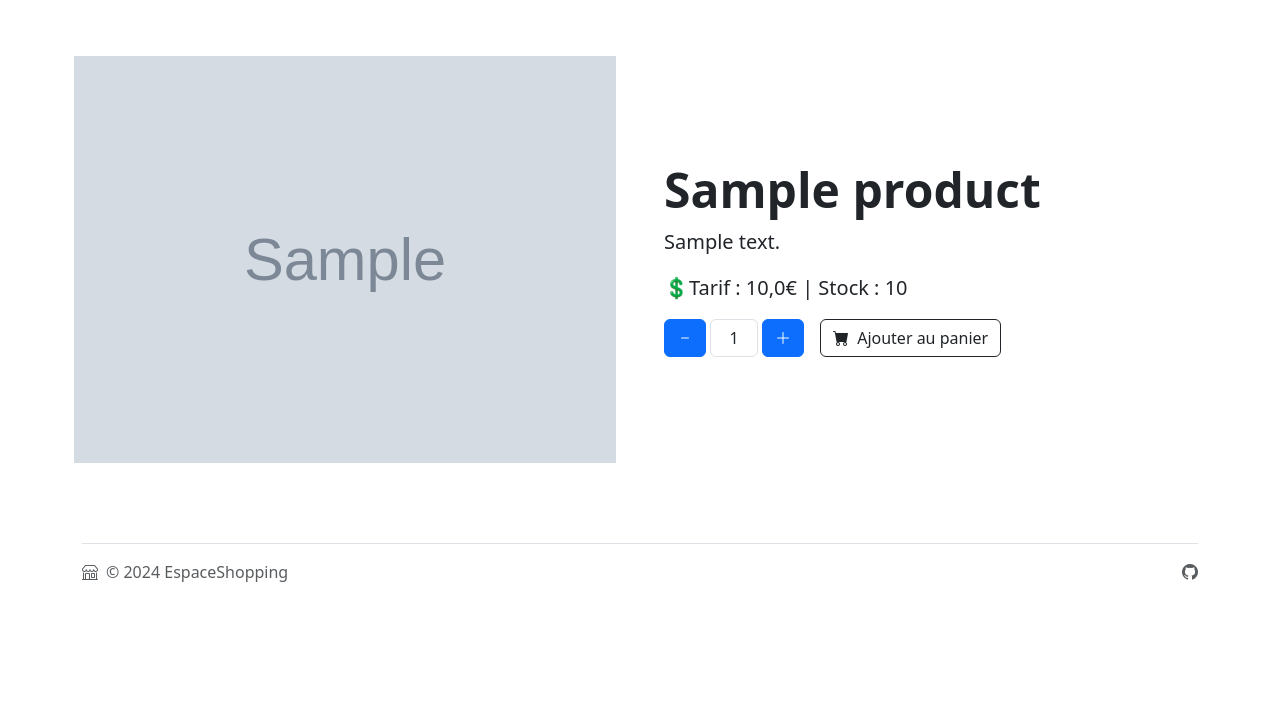
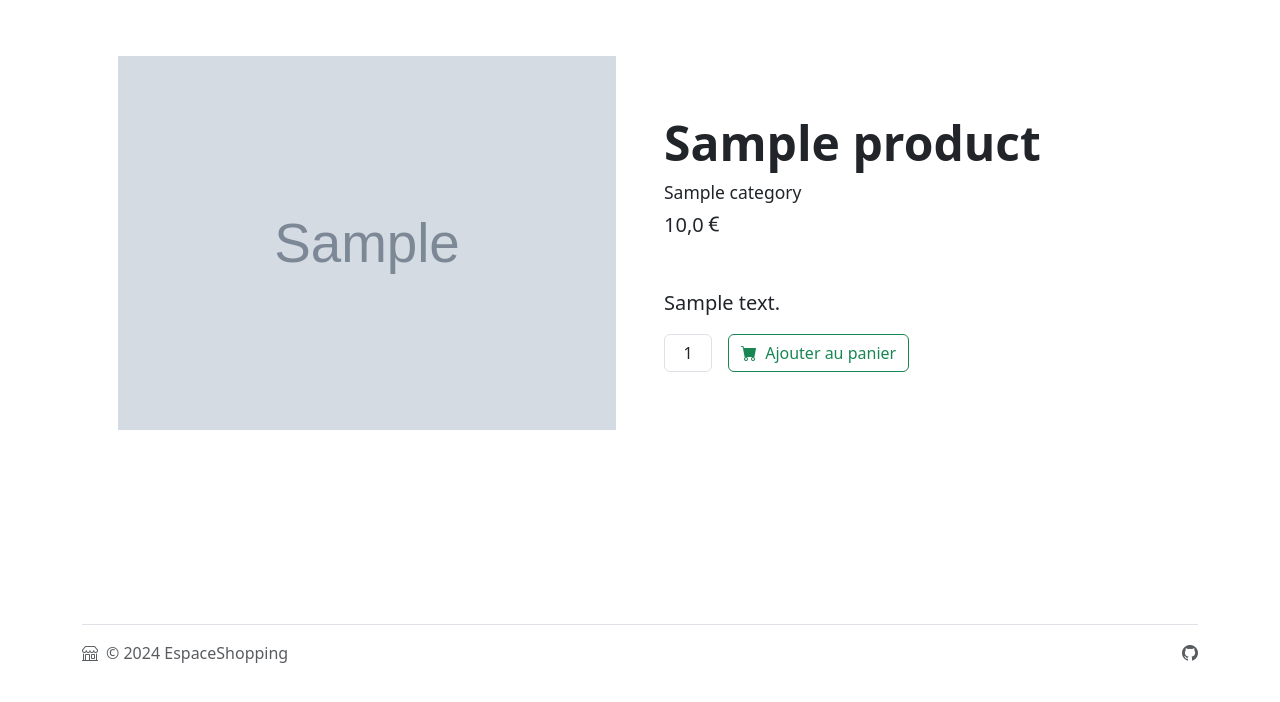
Before and after one commit to DylanLakhdari/EspaceShopping, a Django app: a page that uses templates/catalog/product_detail.html in a window 1280 px wide. Shown: the part 62-764 px from the top of the page. Run offline with Django 5.2, Linux system fonts and the light colour scheme; tables that the repository leaves empty hold one stand-in row (values such as "Sample post"); grey boxes marked "Sample" are stand-in pictures.

Commit message:
Refonte de product_detail.html

```diff
--- a/templates/catalog/product_detail.html
+++ b/templates/catalog/product_detail.html
@@ -19,28 +19,25 @@
 
 {% block main %}
 
-    <section class="py-2">
-        <div class="container px-4 px-lg-1 my-5">
+    <section class="py-2" style="min-height: 600px;">
+        <div class="container px-4 px-lg-5 my-5">
             <div class="row gx-4 gx-lg-5 align-items-center">
-                <div class="col-md-6 d-flex justify-content-center">
-                    <img class="card-img-top mb-5 mb-md-0" src="{{ products.thumbnail.url }}" alt="..." />
+                <div class="col-md-6">
+                    <img class="card-img-top mb-5 mb-md-0" src="{{ products.thumbnail.url }}" alt="...">
                 </div>
                 <div class="col-md-6">
                     <h1 class="display-5 fw-bolder">{{ products.name }}</h1>
+                    <div class="fs-5 mb-5">
+                        <div class="small mb-1">{{ products.category }}</div>
+                        <span>{{ products.price }}<i class="bi bi-currency-euro"></i></span>
+                    </div>
                     <p class="lead">{{ products.description }}</p>
-                    <div class="fs-5 mb-3">
-                        <span>💲Tarif : {{ products.price }}€</span> <span>| Stock : {{ products.stock }}</span>
-                    </div>
                     <div class="d-flex">
-                        <button type="button" class="btn btn-primary bi bi-dash me-1"></button>
-                        <input class="form-control text-center me-1" id="inputQuantity" type="num" value="1"
-                            style="max-width: 3rem" />
-                        <button type="button" class="btn btn-primary bi bi-plus-lg me-3"></button>
-                        <a href="{% url "catalog-add-to-cart" products.slug %}">
-                        <button class="btn btn-outline-dark flex-shrink-0" type="button">
-                            <i class="bi bi-cart-fill me-1"></i>
+                        <input class="form-control text-center me-3" id="inputQuantity" type="num" value="1"
+                            style="max-width: 3rem">
+                        <a href="{% url 'catalog-add-to-cart' products.slug %}" class="btn btn-outline-success flex-shrink-0">
+                            <i class="bi-cart-fill me-1"></i>
                             Ajouter au panier
-                        </button>
                         </a>
                     </div>
                 </div>
```
